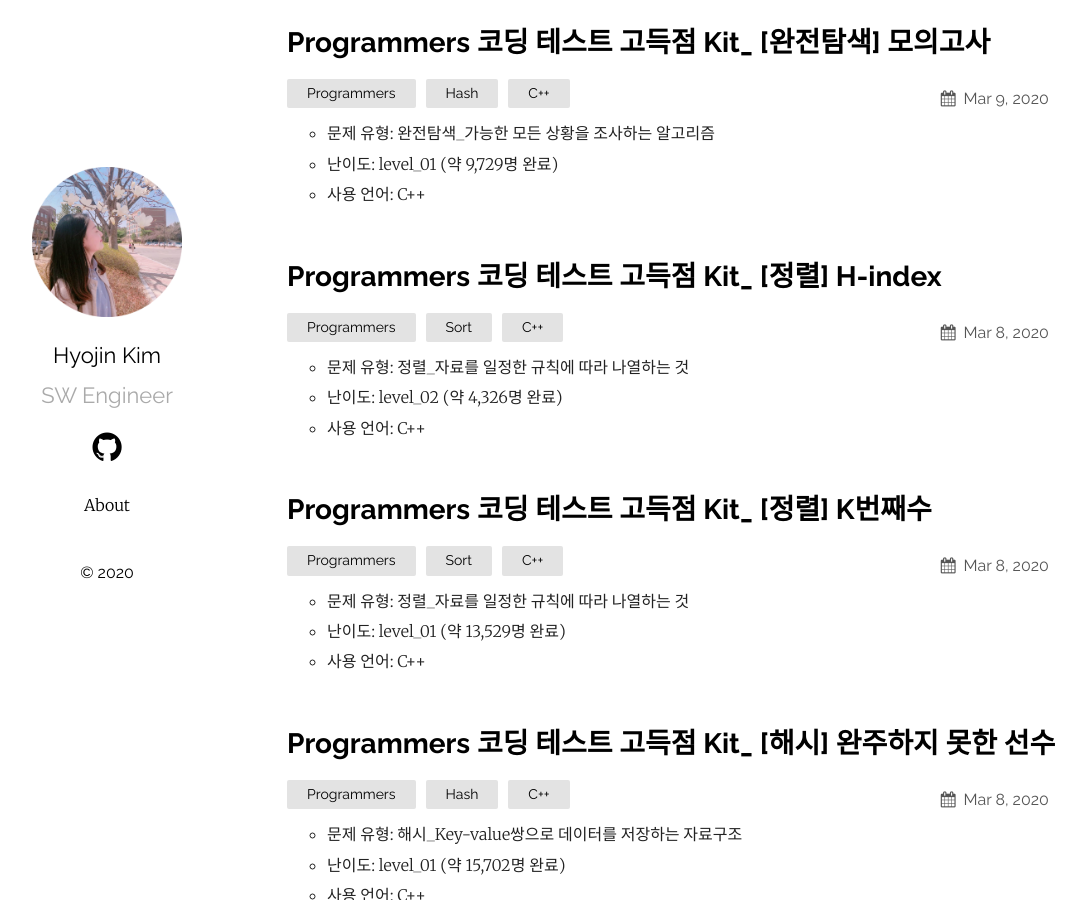
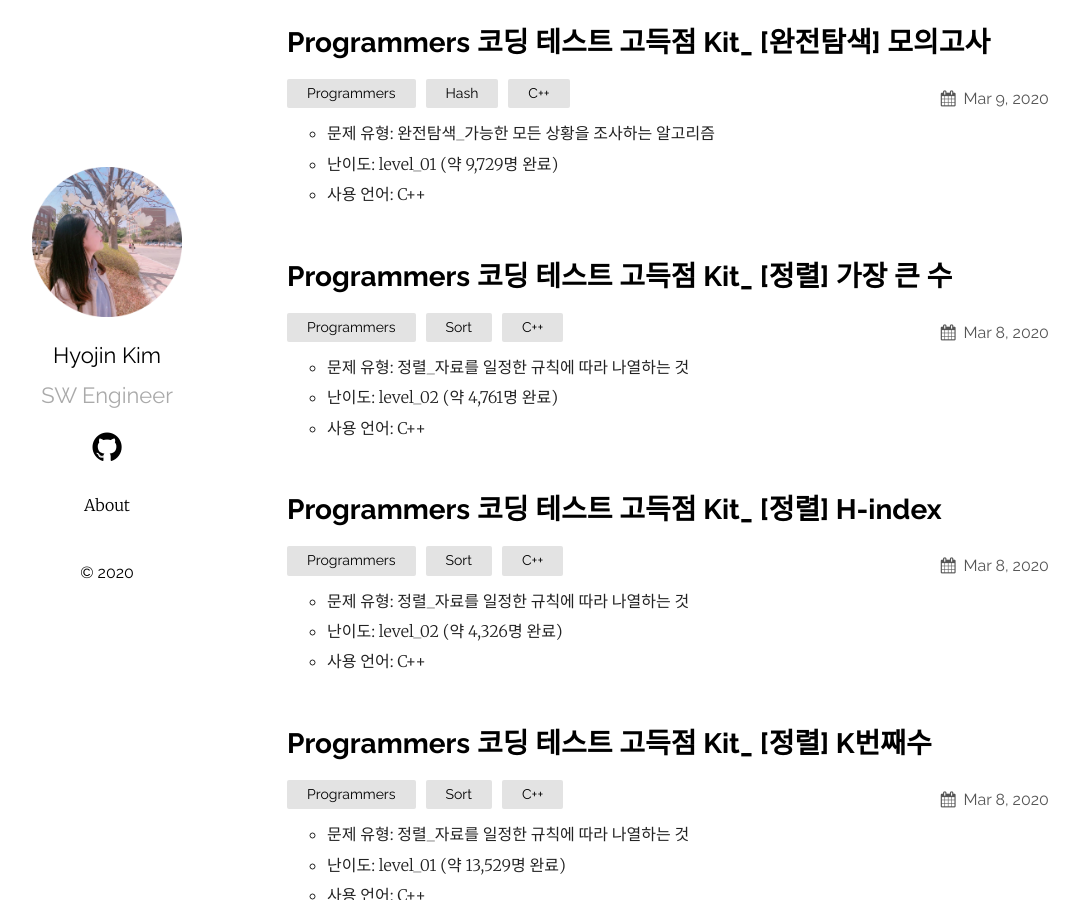
Before and after one commit to hyojin52/hyojin52.github.io, a Jekyll site: the page built from index.md, in a window 1280 px wide and 900 px high, scrolled down 536 px. Shown: the whole window, without its empty margins (78-1164 px from the left). Built offline with Jekyll 4.4.1, drawn with Linux system fonts in a browser that asks for light colours; some of the changed lines change nothing that is shown.

Commit message:
add posting

````diff
--- a/_drafts/2020-03-10-Programmers_Sort_lv02_the_largest_number.md
+++ b/_posts/Programmers_HSK/2020-03-10-Programmers_Sort_lv02_the_largest_number.md
@@ -38,7 +38,9 @@
 <br/><br/>
 
 ## 2. 알고리즘! 생각해보자
-1)
+1) sort 함수에서 비교함수 customizing해서 정렬<br/>
+2) 가장 큰 수 만들어주기<br/>
+3) numbers의 값이 "모두 0"인 경우 예외처리
 <br/><br/>
 
 ## 3. 해결코드
@@ -47,48 +49,32 @@
 ```c++
 #include <string>
 #include <vector>
-#include <stack>
 #include <algorithm>
 
 using namespace std;
 
+bool compare(int num1, int num2){
+    string temp1, temp2;
+
+    temp1 = to_string(num1);
+    temp2 = to_string(num2);
+
+    return temp1+temp2 > temp2+temp1;
+}
+
 string solution(vector<int> numbers) {
     string answer = "";
 
-    //1.각 자리수별(1, 10, 100, 1000) stack 생성
-    vector<int> one, two, three, four;
+    //1.numbers에 들어있는 값들 sort(비교함수 사용해서)
+    sort(numbers.begin(), numbers.end(), compare);
 
+    //2.가장 큰 숫자 만들어주기
     for(int i=0; i<numbers.size(); i++){
-        if(numbers[i]/1000 > 0 && numbers[i]/1000 < 10)
-            four.push_back(numbers[i]);
-        else if(numbers[i]/100 > 0 && numbers[i]/100 < 10)
-            three.push_back(numbers[i]);
-        else if(numbers[i]/10 > 0 && numbers[i]/10 < 10)
-            two.push_back(numbers[i]);
-        else
-            one.push_back(numbers[i]);
+        answer.append(to_string(numbers[i]));
     }
 
-    if(one.size()!=0) sort(one.begin(), one.end());
-    if(two.size()!=0) sort(two.begin(), two.end());
-    if(three.size()!=0) sort(three.begin(), three.end());
-    if(four.size()!=0) sort(four.begin(), four.end());
-
-    //2. 각 스택에서 하나씩 pop해서 temp에 넣고 크기 비교 뒤, 숫자 생성하기
-    vector<int> temp;
-    for(int i=0; i<numbers.size(); i++){
-        if(one.size()!=0) temp[0] = one[one.size()-1];
-        else temp[0] = 0;
-
-        if(two.size()!=0) temp[1] = two[two.size()-1];
-        else temp[1] = 0;
-
-        if(three.size()!=0) temp[2] = three[three.size()-1];
-        else temp[2] = 0;
-
-        if(four.size()!=0) temp[3] = four[four.size()-1];
-        else temp[3] = 0;
-    }
+    //3. 모두 0인 예외 case 처리
+    if(answer[0] == '0') answer = '0';
 
     return answer;
 }
@@ -96,10 +82,12 @@
 <br/>
 
 ## 4. 문제해결능력 UP! 되짚어보기
--
+- sort()의 compare하는 함수도 직접 변경 가능하다!!
+- 모두 해결했다고 생각했지만 끝이 아닐수도... 예외 case 생각하기
 
 <br/><br/>
 
 ## 5. References
-1) 공식 C++ References (<https://modoocode.com/241>)
+1)  sort 함수 활용한 정렬 (<https://twpower.github.io/71-use-sort-and-stable_sort-in-cpp>)<br/>
+2) 공식 C++ References (<https://modoocode.com/241>)
 <br/><br/>
````
